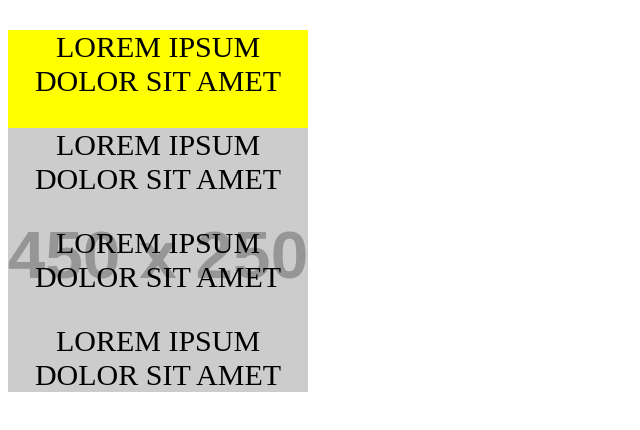
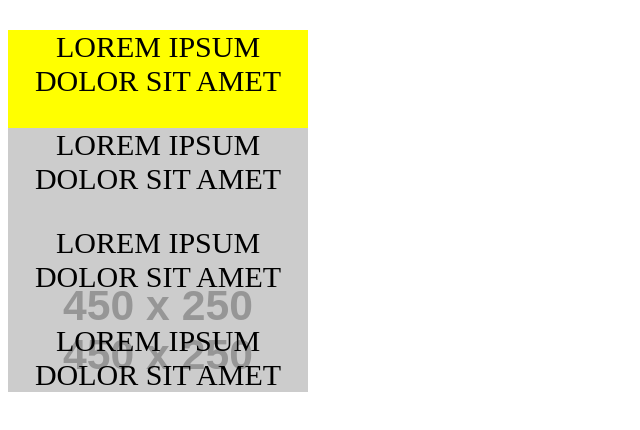
Before and after one commit to S0yabean76/sass-examples, a plain HTML site: page index.html in a window 1280 px wide. Shown: the whole page, without its empty margins (0-640 px from the left). Drawn offline with Linux system fonts and the light colour scheme; placeholder pictures from the web are drawn by us.

Commit message:
added some placeholder scss

```diff
--- a/main.scss
+++ b/main.scss
@@ -33,11 +33,26 @@ p {
     }
 }
 
-.container {
+%backgroundImage {
     background: {
-        image: url("https://dummyimage.com/450x250/f00/fff");
         size: cover;
         position: center center;
         repeat: no-repeat;
     }
 }
+
+div {
+    @extend %backgroundImage;
+}
+
+.container {
+     background-image: url("https://dummyimage.com/450x250/f00/fff");
+}
+
+.article {
+     background-image: url("https://dummyimage.com/450x250/000/fff");
+}
+
+.post {
+     background-image: url("https://dummyimage.com/450x250/ddd/fff");
+}
```
Also changed, not shown: main.css, 1 other file.
